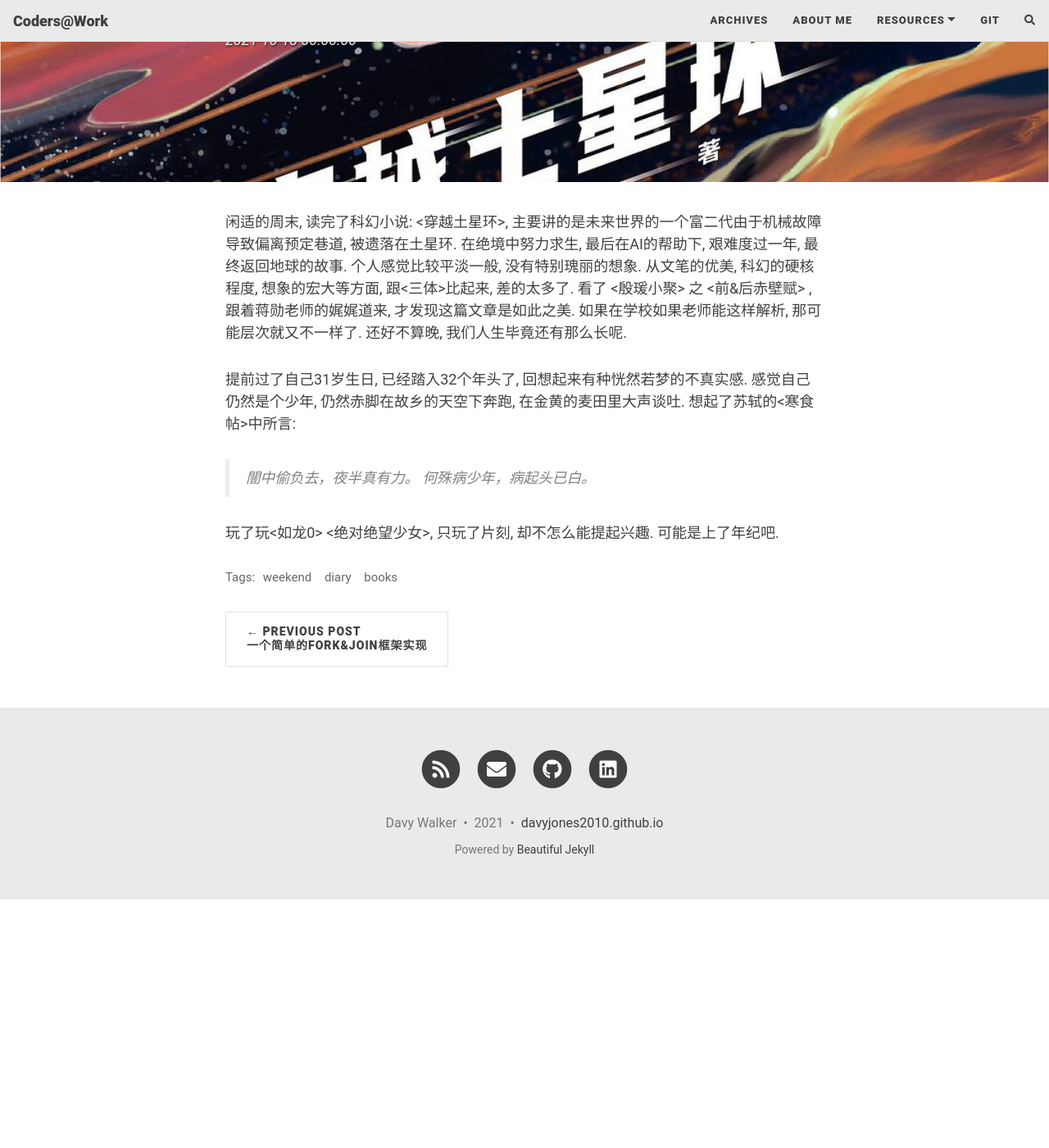
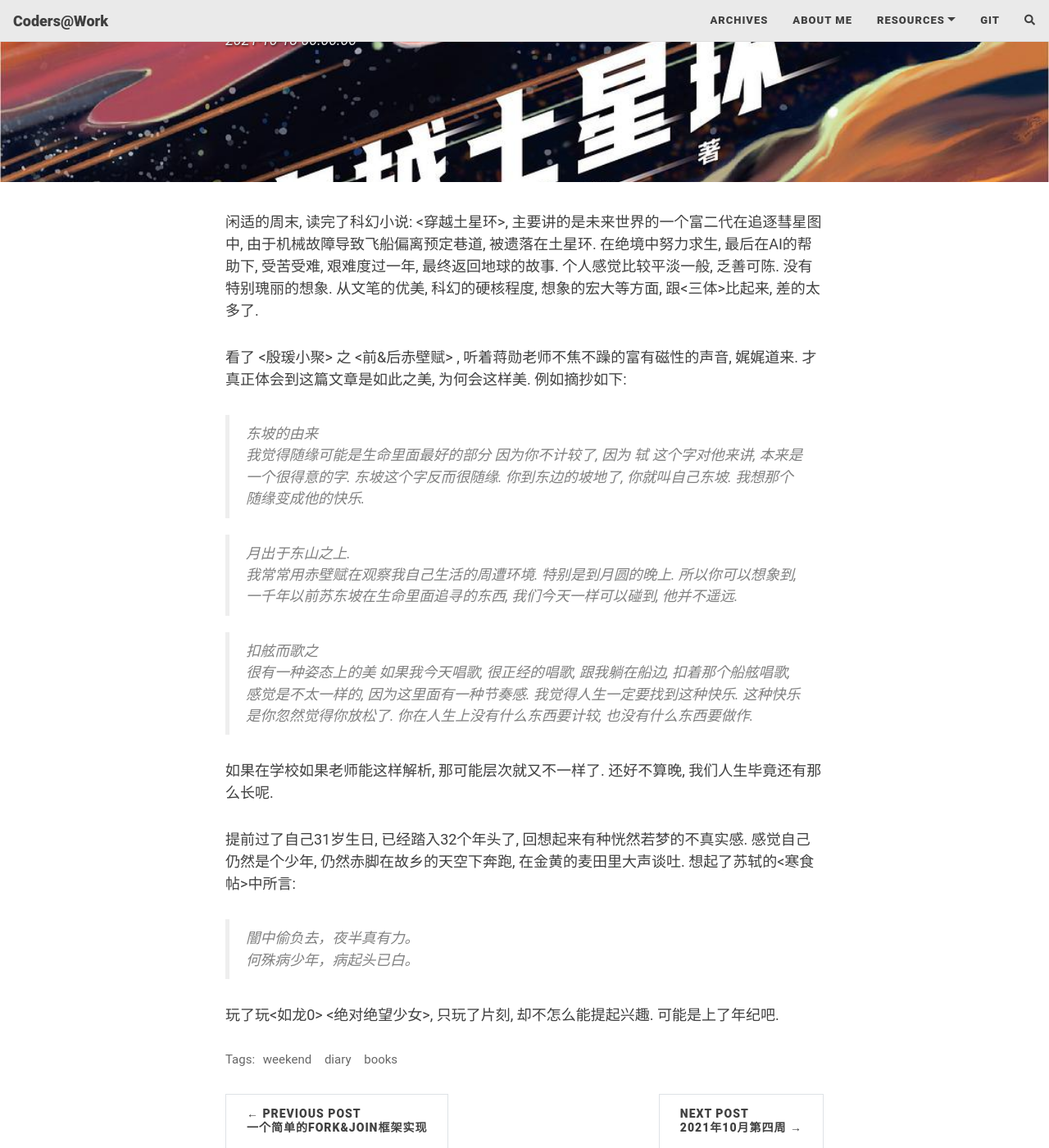
Before and after one commit to DavyJones2010/davyjones2010.github.io_bak, a Jekyll site: the page built from _posts/drafts/2021-10-18-weekend-summary.md, in a window 1280 px wide and 1400 px high, scrolled down 269 px. Shown: the whole window at 82% size. Built offline with Jekyll 4.4.1, drawn with Linux system fonts in a browser that asks for light colours; nearby versions of some CDN libraries; a script that is not in the unit is left out; comment, search, counter and statistics services are not loaded; before the commit the page ends 1366 px from its top, so only the background shows below that.

Commit message:
added notes for 20211024

```diff
--- a/_posts/drafts/2021-10-18-weekend-summary.md
+++ b/_posts/drafts/2021-10-18-weekend-summary.md
@@ -5,14 +5,30 @@ cover-img: ["/assets/img/穿越土星环.jpg", "/assets/img/如龙0.jpeg"]
 tags: [weekend, diary, books]
 lang: zh
 ---
-闲适的周末, 读完了科幻小说: <穿越土星环>, 主要讲的是未来世界的一个富二代由于机械故障导致偏离预定巷道, 被遗落在土星环. 在绝境中努力求生, 最后在AI的帮助下, 艰难度过一年, 最终返回地球的故事.
-个人感觉比较平淡一般, 没有特别瑰丽的想象. 从文笔的优美, 科幻的硬核程度, 想象的宏大等方面, 跟<三体>比起来, 差的太多了.
-看了 <殷瑗小聚> 之 <前&后赤壁赋> , 跟着蒋勋老师的娓娓道来, 才发现这篇文章是如此之美.
+闲适的周末, 读完了科幻小说: <穿越土星环>, 主要讲的是未来世界的一个富二代在追逐彗星图中, 由于机械故障导致飞船偏离预定巷道, 被遗落在土星环.
+在绝境中努力求生, 最后在AI的帮助下, 受苦受难, 艰难度过一年, 最终返回地球的故事.
+个人感觉比较平淡一般, 乏善可陈. 没有特别瑰丽的想象. 从文笔的优美, 科幻的硬核程度, 想象的宏大等方面, 跟<三体>比起来, 差的太多了.
+
+看了 <殷瑗小聚> 之 <前&后赤壁赋> , 听着蒋勋老师不焦不躁的富有磁性的声音, 娓娓道来. 才真正体会到这篇文章是如此之美, 为何会这样美.
+例如摘抄如下:
+> 东坡的由来 <br/>
+我觉得随缘可能是生命里面最好的部分
+因为你不计较了, 因为 轼 这个字对他来讲, 本来是一个很得意的字. 东坡这个字反而很随缘. 你到东边的坡地了, 你就叫自己东坡. 我想那个随缘变成他的快乐.
+
+> 月出于东山之上. <br/>
+我常常用赤壁赋在观察我自己生活的周遭环境. 特别是到月圆的晚上.
+所以你可以想象到, 一千年以前苏东坡在生命里面追寻的东西, 我们今天一样可以碰到, 他并不遥远.
+
+> 扣舷而歌之 <br/>
+很有一种姿态上的美
+如果我今天唱歌, 很正经的唱歌, 跟我躺在船边, 扣着那个船舷唱歌, 感觉是不太一样的, 因为这里面有一种节奏感.
+我觉得人生一定要找到这种快乐. 这种快乐是你忽然觉得你放松了. 你在人生上没有什么东西要计较, 也没有什么东西要做作.
+
 如果在学校如果老师能这样解析, 那可能层次就又不一样了. 还好不算晚, 我们人生毕竟还有那么长呢.
 
 提前过了自己31岁生日, 已经踏入32个年头了, 回想起来有种恍然若梦的不真实感. 感觉自己仍然是个少年, 仍然赤脚在故乡的天空下奔跑, 在金黄的麦田里大声谈吐.
 想起了苏轼的<寒食帖>中所言:
-> 闇中偷负去，夜半真有力。
+> 闇中偷负去，夜半真有力。 <br/>
 > 何殊病少年，病起头已白。
 
 玩了玩<如龙0> <绝对绝望少女>, 只玩了片刻, 却不怎么能提起兴趣. 可能是上了年纪吧.
```
Also changed, not shown: _posts/books/2021-01-01-booklist-for-2021.md (+5 -0 lines), _posts/drafts/2021-10-24-weekend-summary.md (added, +40 -0 lines).
